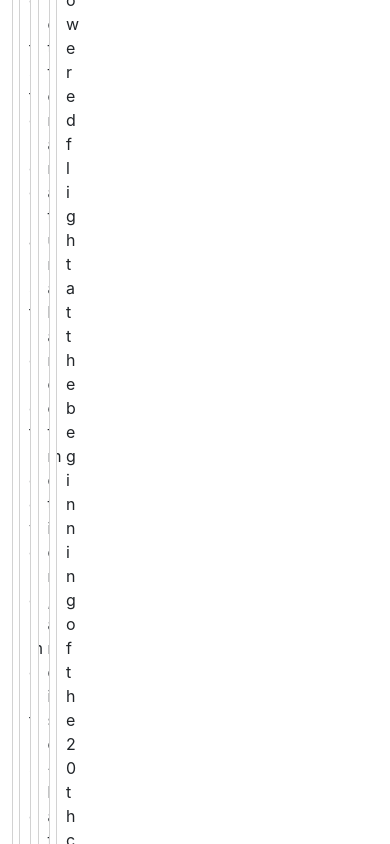
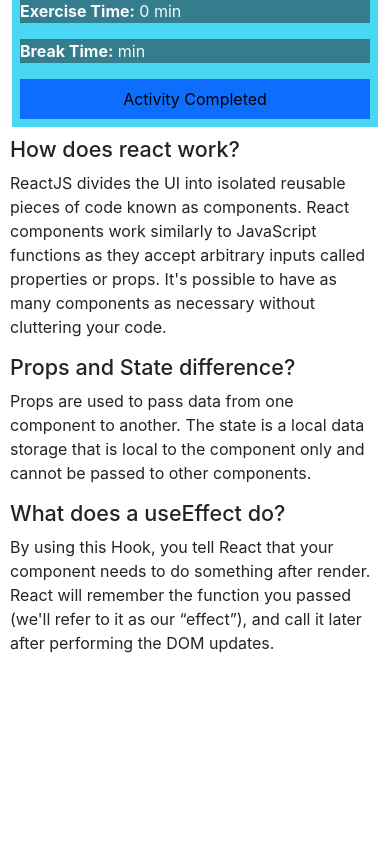
Before and after one commit to mdsajib50/gym-club-bd, a React (Create React App) app: page / in a window 390 px wide. Shown: the part 4760-5604 px from the top of the page. After the commit the page ends 5441 px from the top, so only its background shows below. Built offline with nearby package versions, Linux system fonts and the light colour scheme.

Commit message:
responsive fixed

```diff
--- a/src/components/Cards/Cards.css
+++ b/src/components/Cards/Cards.css
@@ -13,3 +13,32 @@
 .details-container{
     position: sticky;
 }
+
+
+@media only screen and (max-width: 800px) {
+    .container{
+        display: grid;
+        grid-template-columns: 1fr;
+    }
+    .card-container {
+        display: grid;
+        grid-template-columns: 1fr;
+
+    }
+  }
+
+  @media only screen and (min-width: 801px) and (max-width:992px) {
+    .card-container{
+        display: grid;
+        grid-template-columns: repeat(2, 1fr);
+    }
+    .details-container{
+       margin-right: 20px;
+    }
+}
+  @media only screen and (min-width: 1024px){
+    .card-container{
+        display: grid;
+        grid-template-columns: repeat(3, 1fr);
+    }
+}
--- a/src/components/Details/Details.js
+++ b/src/components/Details/Details.js
@@ -19,10 +19,14 @@
     const [breakTime, setBreakTime]= useState([])
 
     const handelBreakTime = (breakTime)=>{
-        const timeArr= [breakTime];
-        const newTime= [...timeArr,breakTime]
-        console.log(newTime);
-        localStorage.setItem('value','newTime')
+        const timeArr= breakTime;
+
+        let newObj ={
+            time: timeArr
+        }
+        const timeObj = JSON.stringify(newObj)
+        console.log(timeObj);
+        localStorage.setItem('time',timeObj)
         setBreakTime(breakTime)}
 
 
--- a/src/components/Qusetion/Question.css
+++ b/src/components/Qusetion/Question.css
@@ -0,0 +1,12 @@
+.question-container{
+    display: grid;
+    grid-template-columns: repeat(2, 1fr);
+    margin: 20px;
+}
+@media only screen and (max-width: 768px) {
+    .question-container{
+        display: grid;
+        grid-template-columns: 1fr;
+        margin: 10px;
+    }
+  }
--- a/src/components/Qusetion/Question.js
+++ b/src/components/Qusetion/Question.js
@@ -1,14 +1,21 @@
 import React from 'react';
+import './Question.css'
 
 const Question = () => {
     return (
-        <div>
+        <div className='question-container'>
+            <div>
             <h4>How does react work?</h4>
             <p>ReactJS divides the UI into isolated reusable pieces of code known as components. React components work similarly to JavaScript functions as they accept arbitrary inputs called properties or props. It's possible to have as many components as necessary without cluttering your code.</p>
+            </div>
+            <div>
             <h4>Props and State difference?</h4>
             <p>Props are used to pass data from one component to another. The state is a local data storage that is local to the component only and cannot be passed to other components.</p>
+            </div>
+            <div>
             <h4>What does a useEffect do?</h4>
             <p>By using this Hook, you tell React that your component needs to do something after render. React will remember the function you passed (we'll refer to it as our “effect”), and call it later after performing the DOM updates.</p>
+            </div>
         </div>
     );
 };
```
